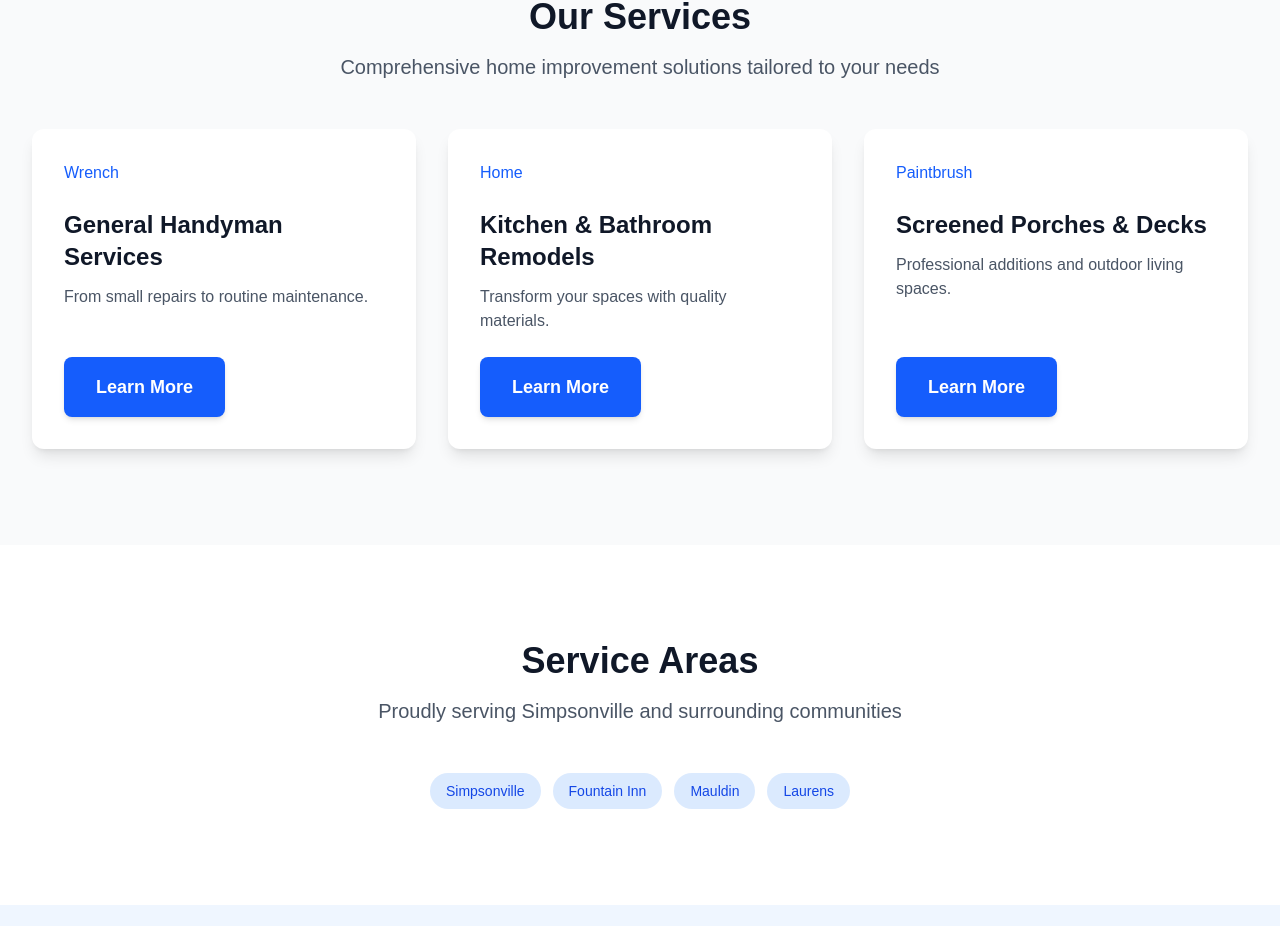
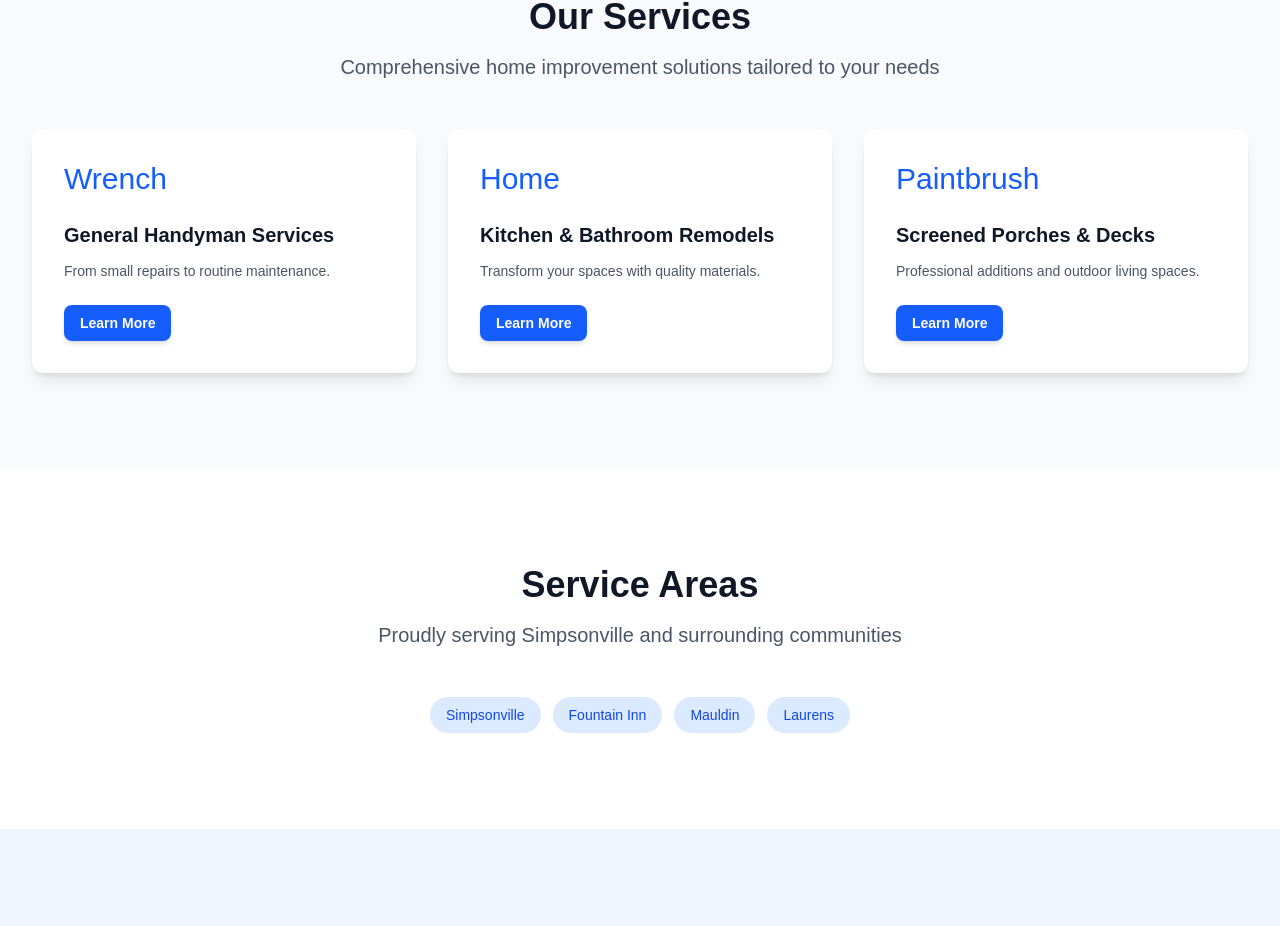
Before and after one commit to cscottburch1/burch-contracting-fresh, a Next.js app: page / in a window 1280 px wide. Shown: the part 1333-2259 px from the top of the page. Built offline with nearby package versions, Linux system fonts and the light colour scheme.

Commit message:
Add compact prop to ServiceCard for flexible layout

```diff
--- a/src/components/ui/ServiceCard.tsx
+++ b/src/components/ui/ServiceCard.tsx
@@ -7,9 +7,10 @@ import { Icon } from '@/components/ui/Icon'; // Adjust path if needed
 interface ServiceCardProps {
   title: string;
   description: string;
-  icon?: React.ReactNode; // For custom icons (e.g., Lucide or SVG)
-  href?: string; // Optional link
+  icon?: React.ReactNode;
+  href?: string;
   className?: string;
+  compact?: boolean;  // <-- Add this line
 }
 
 export const ServiceCard = ({
@@ -18,14 +19,15 @@ export const ServiceCard = ({
   icon,
   href = '/contact',
   className = '',
+  compact = false,  // <-- Add default value
 }: ServiceCardProps) => {
   const content = (
-    <div className="flex flex-col h-full">
-      {icon && <div className="mb-6 text-blue-600">{icon}</div>}
-      <h3 className="text-2xl font-bold mb-3 text-gray-900">{title}</h3>
-      <p className="text-gray-600 flex-grow mb-6">{description}</p>
+    <div className={`flex flex-col h-full ${compact ? 'p-4' : 'p-8'}`}>
+      {icon && <div className={`mb-6 text-blue-600 ${compact ? 'text-3xl' : 'text-4xl'}`}>{icon}</div>}
+      <h3 className={`font-bold mb-3 text-gray-900 ${compact ? 'text-xl' : 'text-2xl'}`}>{title}</h3>
+      <p className={`text-gray-600 flex-grow mb-6 ${compact ? 'text-sm' : ''}`}>{description}</p>
       <div className="mt-auto">
-        <Button variant="primary" size="lg" href={href}>
+        <Button variant="primary" size={compact ? 'sm' : 'lg'} href={href}>
           Learn More
         </Button>
       </div>
@@ -33,9 +35,7 @@ export const ServiceCard = ({
   );
 
   return (
-    <div
-      className={`bg-white p-8 rounded-xl shadow-lg hover:shadow-xl transition-shadow duration-300 ${className}`}
-    >
+    <div className={`bg-white rounded-xl shadow-lg hover:shadow-xl transition-shadow duration-300 ${compact ? 'p-4' : 'p-8'} ${className}`}>
       {href ? (
         <a href={href} className="block h-full">
           {content}
```
